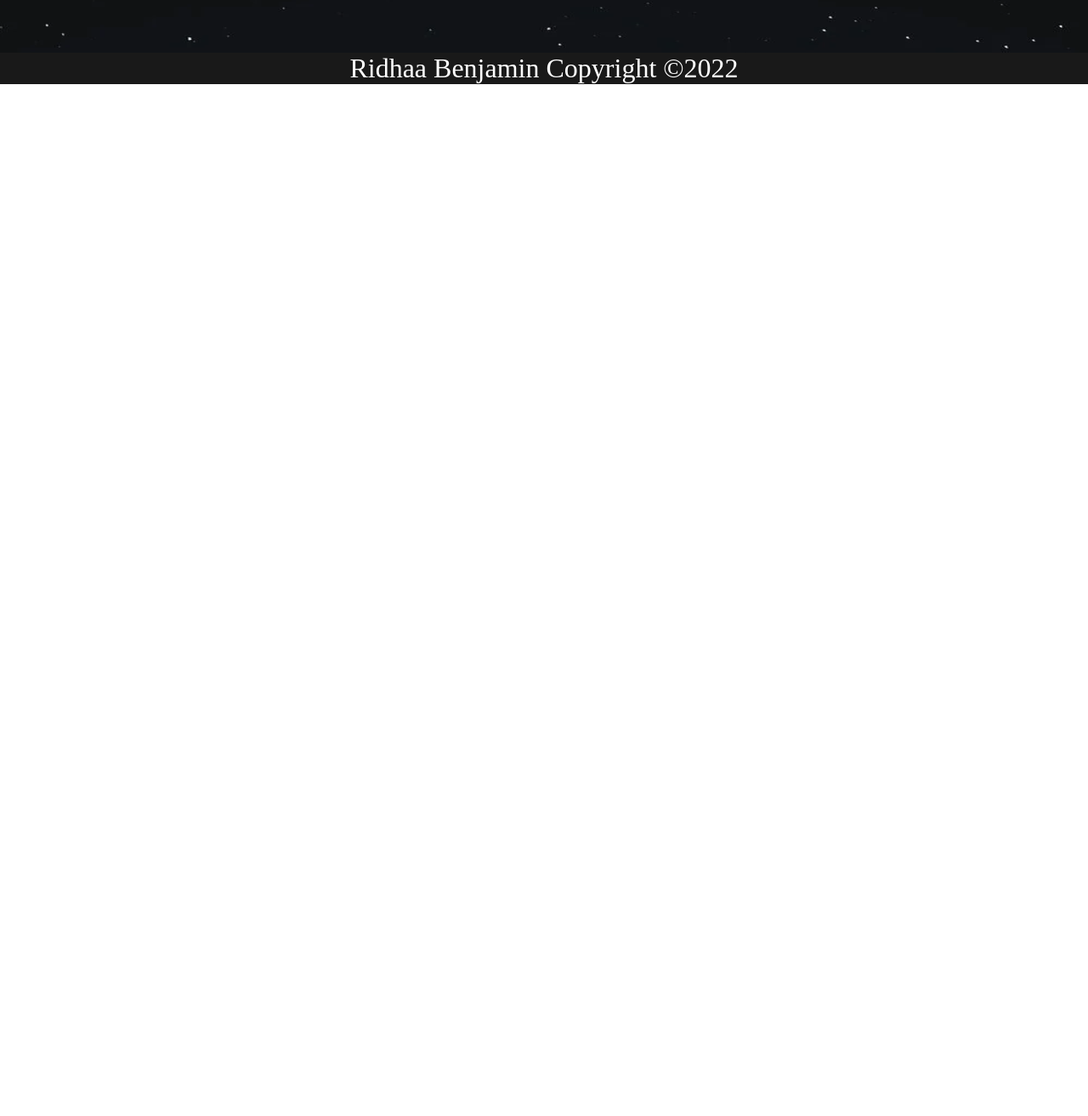
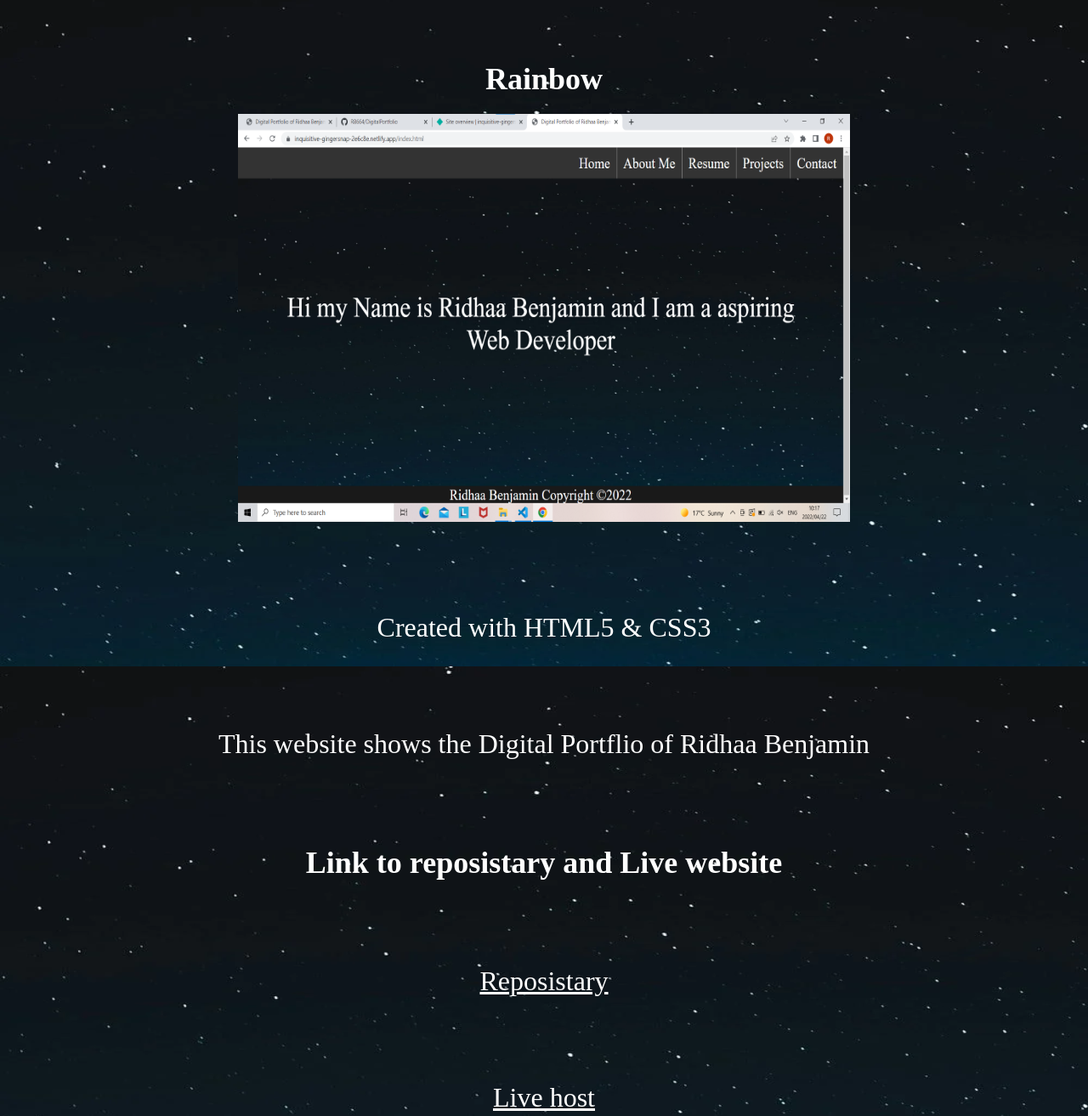
Before and after one commit to RB664/DigitalPortfolio, a plain HTML site: page Projects.html in a window 1280 px wide. Shown: the part 4016-5329 px from the top of the page at 85% size. Before the commit the page ends 4115 px from the top, so only its background shows below. Drawn offline with Linux system fonts and the light colour scheme.

Commit message:
Added new project

```diff
--- a/Projects.html
+++ b/Projects.html
@@ -65,6 +65,18 @@
             </main>
             </section>
 
+            <section id="section 4">
+                <main class="projects-main">
+                   <h1>Rainbow</h1>
+                  <img src="./images/Digital Portfolio.png" alt="Digital Portfolio of Ridhaa Benjamin">
+                  <p>Created with HTML5 & CSS3</p>
+                  <p>This website shows the Digital Portflio of Ridhaa Benjamin</p>
+                  <h2>Link to reposistary and Live website</h2>
+                  <div><p><a href="https://github.com/RB664/DigitalPortfolio" target="_blank">Reposistary </a></p>
+                    <p><a href="https://inquisitive-gingersnap-2e6c8e.netlify.app/" target="_blank">Live host</a></p>    </div>
+                </main>
+                </section>
+
 
     <footer>
         Ridhaa Benjamin Copyright &copy;2022
```
Also changed, not shown: images/Digital Portfolio.png (added).
